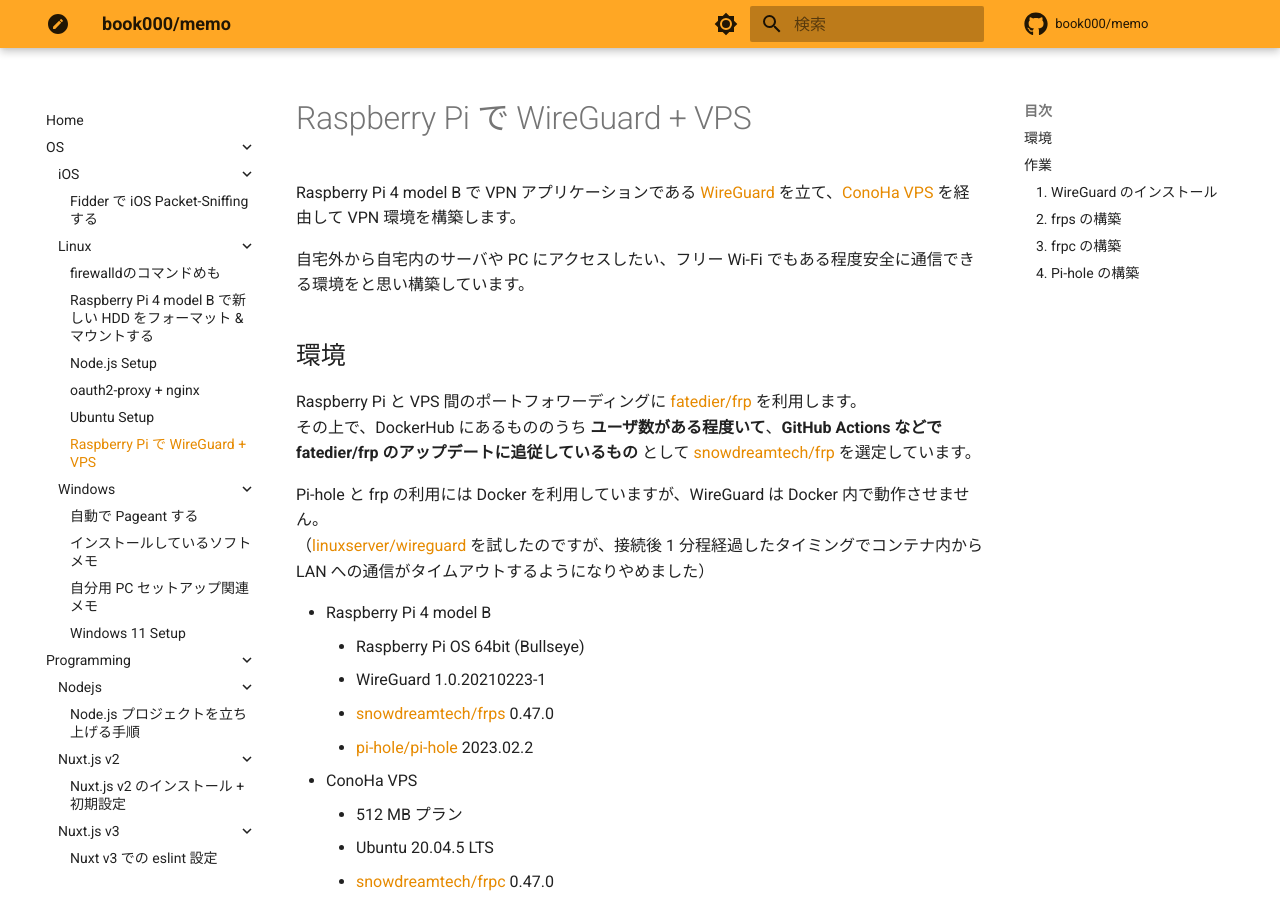
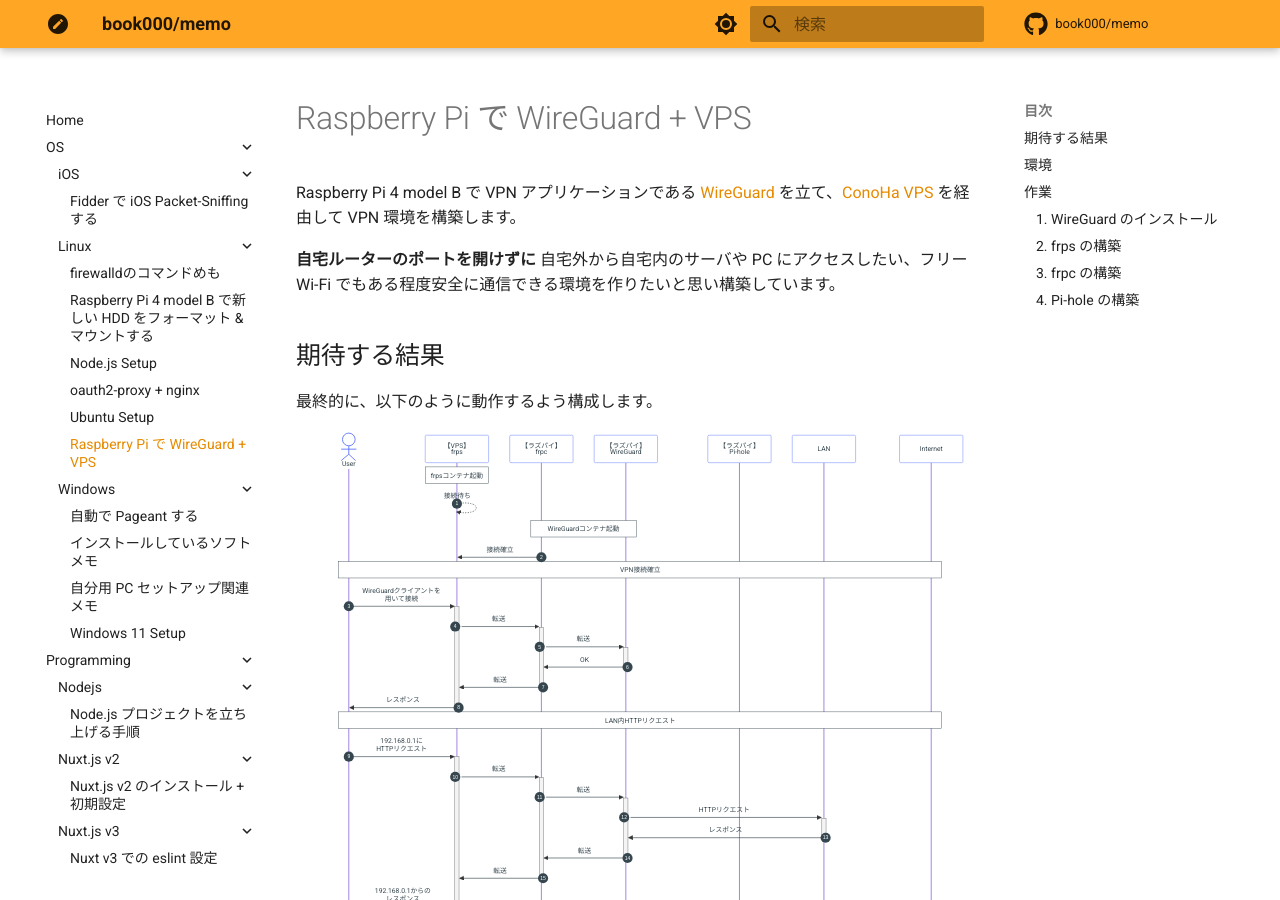
Before and after one commit to book000/memo, an MkDocs documentation site: the page built from docs/os/linux/vps-wireguard.md, in a window 1280 px wide and 900 px high. Built offline with MkDocs 1.6.1 and Material for MkDocs 9.7.7, drawn with Linux system fonts in a browser that asks for light colours; comment, search, counter and statistics services are not loaded; some of the changed lines change nothing that is shown.

Commit message:
feat: 期待する結果セクションを追加

````diff
--- a/docs/os/linux/vps-wireguard.md
+++ b/docs/os/linux/vps-wireguard.md
@@ -2,7 +2,67 @@
 
 Raspberry Pi 4 model B で VPN アプリケーションである [WireGuard](https://www.wireguard.com/) を立て、[ConoHa VPS](https://www.conoha.jp/vps/) を経由して VPN 環境を構築します。
 
-自宅外から自宅内のサーバや PC にアクセスしたい、フリー Wi-Fi でもある程度安全に通信できる環境をと思い構築しています。
+**自宅ルーターのポートを開けずに** 自宅外から自宅内のサーバや PC にアクセスしたい、フリー Wi-Fi でもある程度安全に通信できる環境を作りたいと思い構築しています。
+
+## 期待する結果
+
+最終的に、以下のように動作するよう構成します。
+
+```mermaid
+sequenceDiagram
+  autonumber
+  actor User
+  participant frps as 【VPS】<br>frps
+  participant frpc as 【ラズパイ】<br>frpc
+  participant wireguard as 【ラズパイ】<br>WireGuard
+  participant pihole as 【ラズパイ】<br>Pi-hole
+  participant lan as LAN
+  participant internet as Internet
+
+  Note over frps: frpsコンテナ起動
+  frps-->>frps: 接続待ち
+
+  Note over frpc,wireguard: WireGuardコンテナ起動
+  frpc->>frps: 接続確立
+
+  Note over User,internet: VPN接続確立
+  User->>+frps: WireGuardクライアントを<br>用いて接続
+  frps->>+frpc: 転送
+  frpc->>+wireguard: 転送
+  wireguard->>-frpc: OK
+  frpc->>-frps: 転送
+  frps->>-User: レスポンス
+
+  Note over User,internet: LAN内HTTPリクエスト
+  User->>+frps: 192.168.0.1に<br>HTTPリクエスト
+  frps->>+frpc: 転送
+  frpc->>+wireguard: 転送
+  wireguard->>+lan: HTTPリクエスト
+  lan->>-wireguard: レスポンス
+  wireguard->>-frpc: 転送
+  frpc->>-frps: 転送
+  frps->>-User: 192.168.0.1からの<br>レスポンス
+
+  Note over User,internet: google.comに接続: DNSリクエスト
+  User->>+frps: google.comを正引き
+  frps->>+frpc: 転送
+  frpc->>+wireguard: 転送
+  wireguard->>+pihole: 正引きリクエスト
+  pihole->>-wireguard: レスポンス: 172.217.26.228
+  wireguard->>-frpc: 転送
+  frpc->>-frps: 転送
+  frps->>-User: レスポンス
+
+  Note over User,internet: google.comに接続: 172.217.26.228にHTTPリクエスト
+  User->>+frps: 172.217.26.228に<br>HTTPリクエスト
+  frps->>+frpc: 転送
+  frpc->>+wireguard: 転送
+  wireguard->>+internet: HTTPリクエスト
+  internet->>-wireguard: レスポンス
+  wireguard->>-frpc: 転送
+  frpc->>-frps: 転送
+  frps->>-User: レスポンス
+```
 
 ## 環境
 
````
